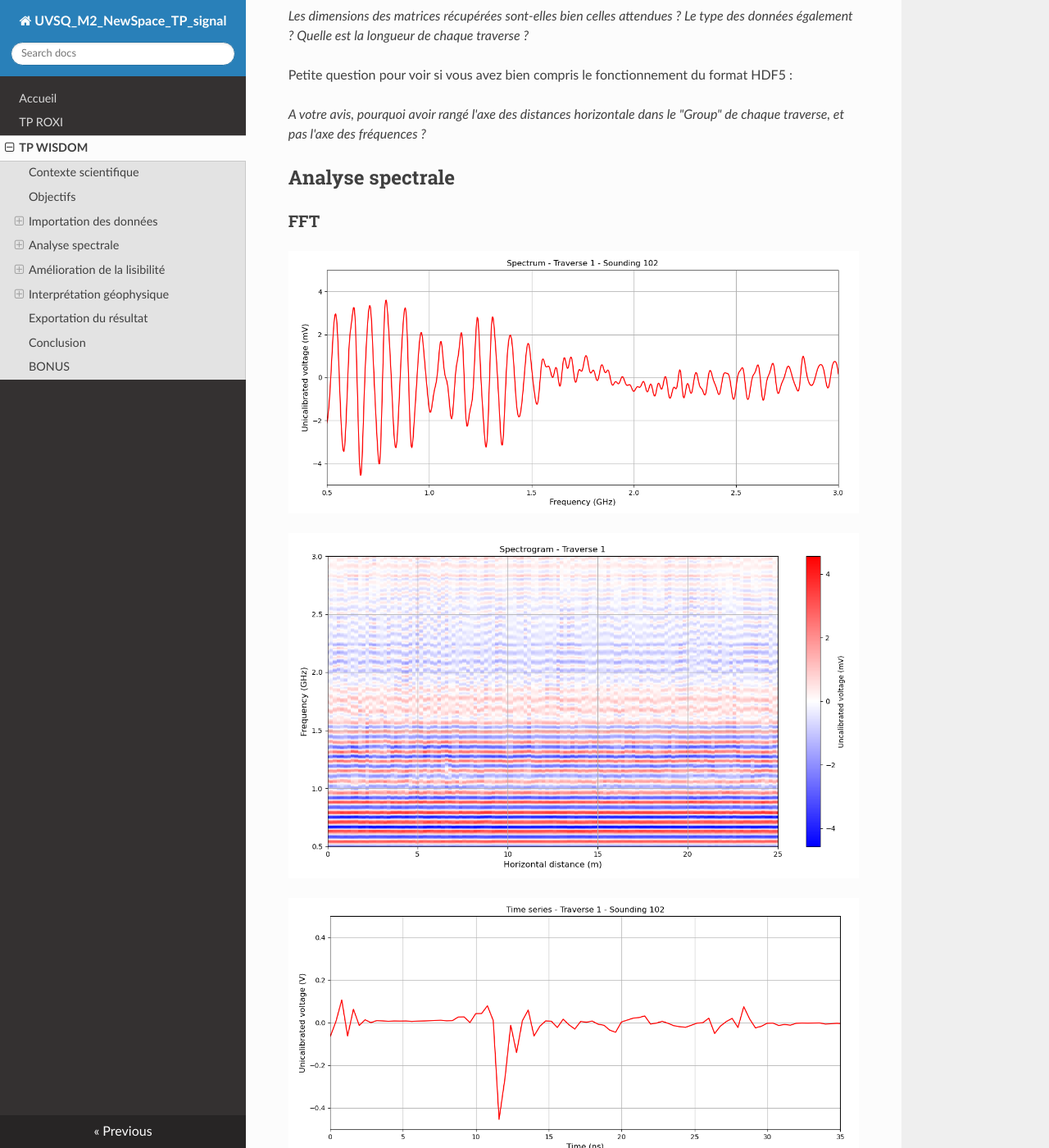
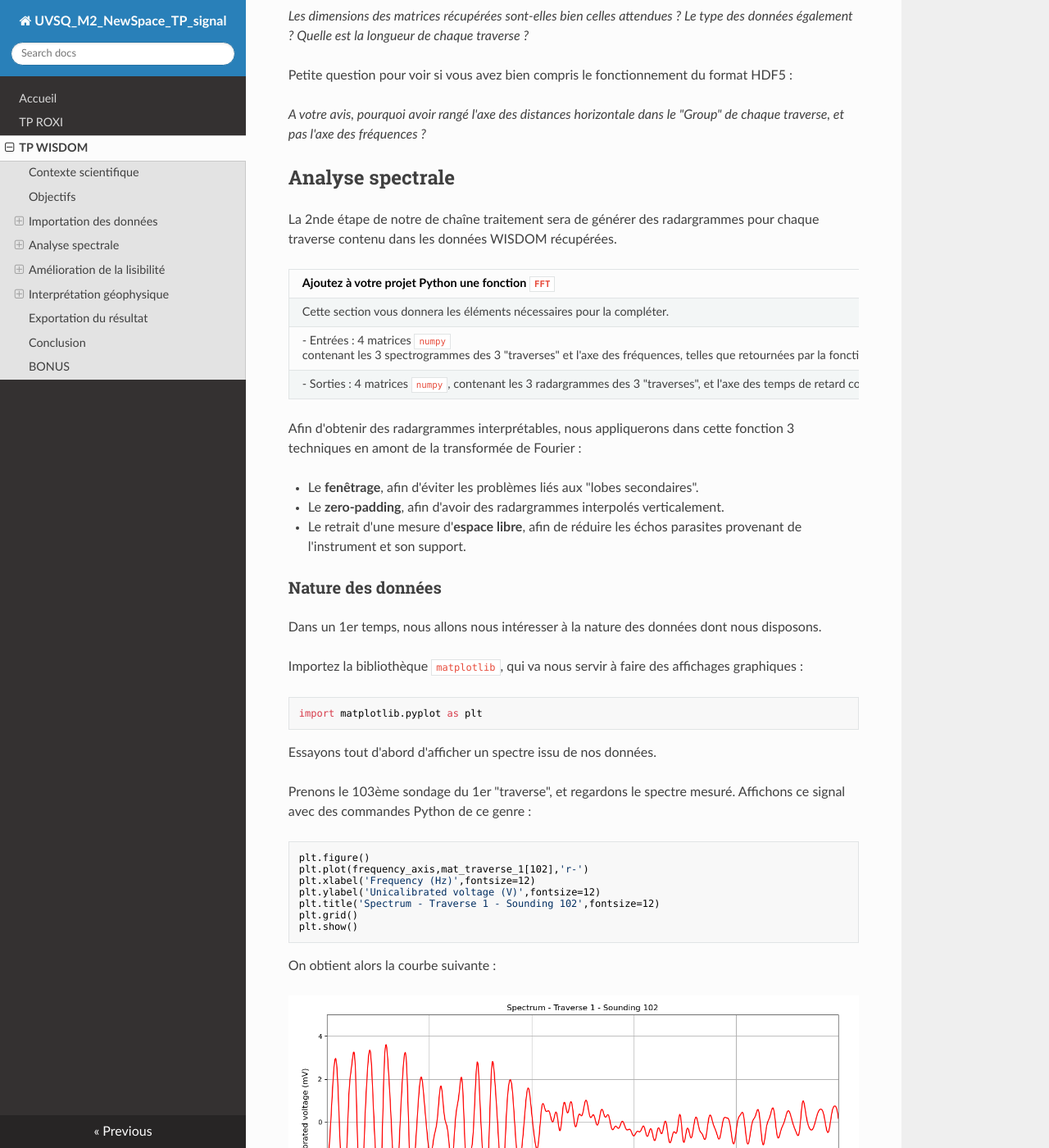
Before and after one commit to NicOudart/UVSQ_M2_NewSpace_TP_signal, an MkDocs documentation site: the page built from docs/TP_WISDOM.md, in a window 1280 px wide and 1400 px high, scrolled down 9023 px. Shown: the whole window at 82% size. Built offline with MkDocs 1.6.1, drawn with Linux system fonts in a browser that asks for light colours; nearby versions of some CDN libraries; some of the changed text lies outside the part shown.

Commit message:
-Progress on WISDOM. -Minor fix in ROXI.

```diff
--- a/docs/TP_WISDOM.md
+++ b/docs/TP_WISDOM.md
@@ -121,7 +121,7 @@
 
 * Importer des données WISDOM à partir d'un fichier HDF5 tel que celui qui vous sera fourni.
 
-* Convertir en radargrammes les traverses de spectres acquis par le radar, en compensant les effets instrumentaux.
+* Convertir en radargrammes les traverses de spectres (spectrogrammes) acquis par le radar, en compensant les effets instrumentaux.
 
 * Filtrer les échos parasites horizontaux.
 
@@ -258,11 +258,95 @@
 
 ## Analyse spectrale
 
-### FFT
+La 2nde étape de notre de chaîne traitement sera de générer des radargrammes pour chaque traverse contenu dans les données WISDOM récupérées.
+
+|Ajoutez à votre projet Python une fonction `FFT`|
+|:-|
+|Cette section vous donnera les éléments nécessaires pour la compléter.|
+|- Entrées : 4 matrices `numpy` contenant les 3 spectrogrammes des 3 "traverses" et l'axe des fréquences, telles que retournées par la fonction `read`.|
+|- Sorties : 4 matrices `numpy`, contenant les 3 radargrammes des 3 "traverses", et l'axe des temps de retard correspondant.|
+
+Afin d'obtenir des radargrammes interprétables, nous appliquerons dans cette fonction 3 techniques en amont de la  transformée de Fourier :
+
+* Le **fenêtrage**, afin d'éviter les problèmes liés aux "lobes secondaires".
+
+* Le **zero-padding**, afin d'avoir des radargrammes interpolés verticalement.
+
+* Le retrait d'une mesure d'**espace libre**, afin de réduire les échos parasites provenant de l'instrument et son support.
+
+### Nature des données
+
+Dans un 1er temps, nous allons nous intéresser à la nature des données dont nous disposons.
+
+Importez la bibliothèque `matplotlib`, qui va nous servir à faire des affichages graphiques :
+
+~~~
+import matplotlib.pyplot as plt
+~~~
+
+Essayons tout d'abord d'afficher un spectre issu de nos données.
+
+Prenons le 103ème sondage du 1er "traverse", et regardons le spectre mesuré.
+Affichons ce signal avec des commandes Python de ce genre :
+
+~~~
+plt.figure()
+plt.plot(frequency_axis,mat_traverse_1[102],'r-')
+plt.xlabel('Frequency (Hz)',fontsize=12)
+plt.ylabel('Unicalibrated voltage (V)',fontsize=12)
+plt.title('Spectrum - Traverse 1 - Sounding 102',fontsize=12)
+plt.grid()
+plt.show()
+~~~
+
+On obtient alors la courbe suivante :
 
 ![Exemple de spectre WISDOM](img/WISDOM_spectrum_example.png)
 
+On voit nettement qu'un spectre WISDOM est un signal réel **périodique**.
+
+Un spectre WISDOM correspond dans le domaine temporel à une serie d'impulsions renvoyées par les différentes interfaces du sous-sol, reçues pour différents temps de retard par rapport à l'émission.
+On s'attend donc à obtenir une **somme de sinusoïdes**, dont la fréquence est d'autant plus élevée que le temps de retard de l'écho est grand.
+
+D'où l'intérêt de vouloir réaliser une **analyse spectrale** de ce signal, afin de séparer temporellement les différents échos reçus par le radar.
+
+|Nota Bene|
+|:-|
+|Considérer les spectres WISDOM comme une somme de sinusoïdes est en réalité une approximation de la réalité.|
+|En effet, des limitations techniques font que WISDOM n'émet pas tout à fait les différentes fréquences avec la même puissance.|
+|Ensuite, les pertes dans le sous-sol (absorption et diffusion) dépendent de la fréquence.|
+|Tout ceci explique le fait que les basses fréquences ont l'air d'avoir une amplitude plus élevée que les hautes fréquences.|
+
+Pour vérifier que l'on retrouve bien un signal périodique pour chaque spectre du 1er traverse, nous pouvons aussi afficher le spectrogramme.
+
+Vous pouvez réaliser cet affichage avec des commandes Python de ce genre :
+
+~~~
+plt.figure()
+plt.pcolormesh(distance_axis_1,frequency_axis,mat_traverse_1.T,cmap='bwr',vmin=-np.percentile(np.abs(mat_traverse_1),99.9),vmax=np.percentile(np.abs(mat_traverse_1),99.9))
+plt.xlabel('Horizontal distance (m)',fontsize=12)
+plt.ylabel('Frequency (Hz)',fontsize=12)
+plt.colorbar(label='Uncalibrated voltage (V)')
+plt.title('Spectrogram - Traverse 1',fontsize=12)
+plt.grid()
+plt.show()
+~~~
+
+On obtient alors l'affichage graphique suivant, qui confirme ce que nous avions observé sur le 103ème sondage :
+
 ![Exemple de spectrogramme WISDOM](img/WISDOM_spectrogram_example.png)
+
+On voit que la somme de sinusoïdes n'est pas tout à fait la même pour chaque sondage, signe que la pronfondeur des différentes interfaces détectées varie avec la distance horizontale.
+
+Avant de réaliser les conversions en domaine temporel, posez-vous les questions suivantes :
+
+_Quel temps de retard maximal pourra mesurer WISDOM ? Retrouvez-vous bien la distance ambiguë dans le vide donnée précédemment ?_
+
+_Quel sera la résolution temporelle de WISDOM ? Retrouvez-vous bien la résolution dans le vide donnée précédemment ?_
+
+_Que risque-t-il de se passer si WISDOM détecte un écho d'une interface plus lointaine que sa distance ambiguë ?_
+
+### FFT réelle avec Numpy
 
 ![Exemple de sondage WISDOM brut](img/WISDOM_raw_time_series_example.png)
 
```
Also changed, not shown: docs/TP_ROXI.md (+1 -1 lines).
